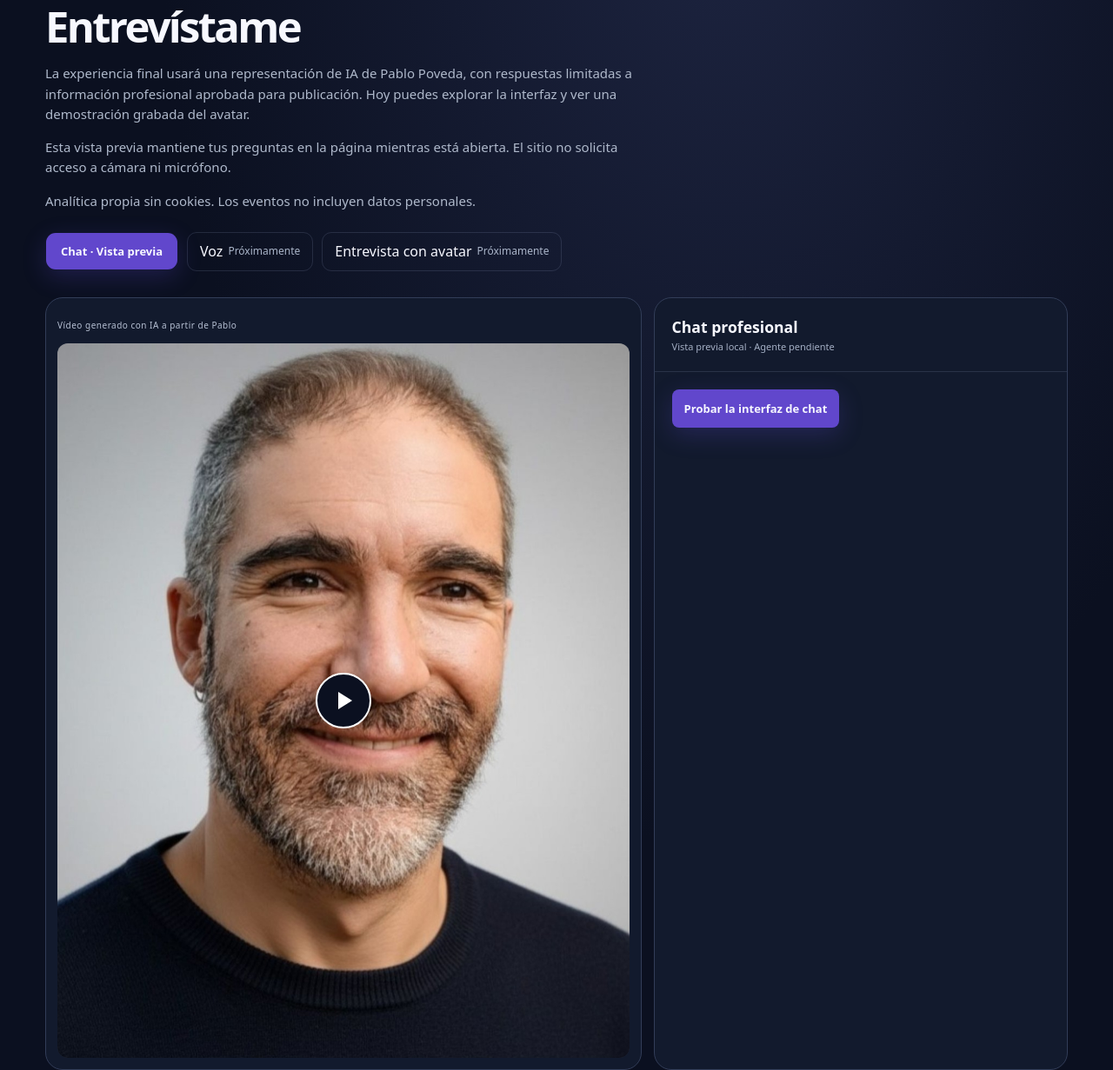
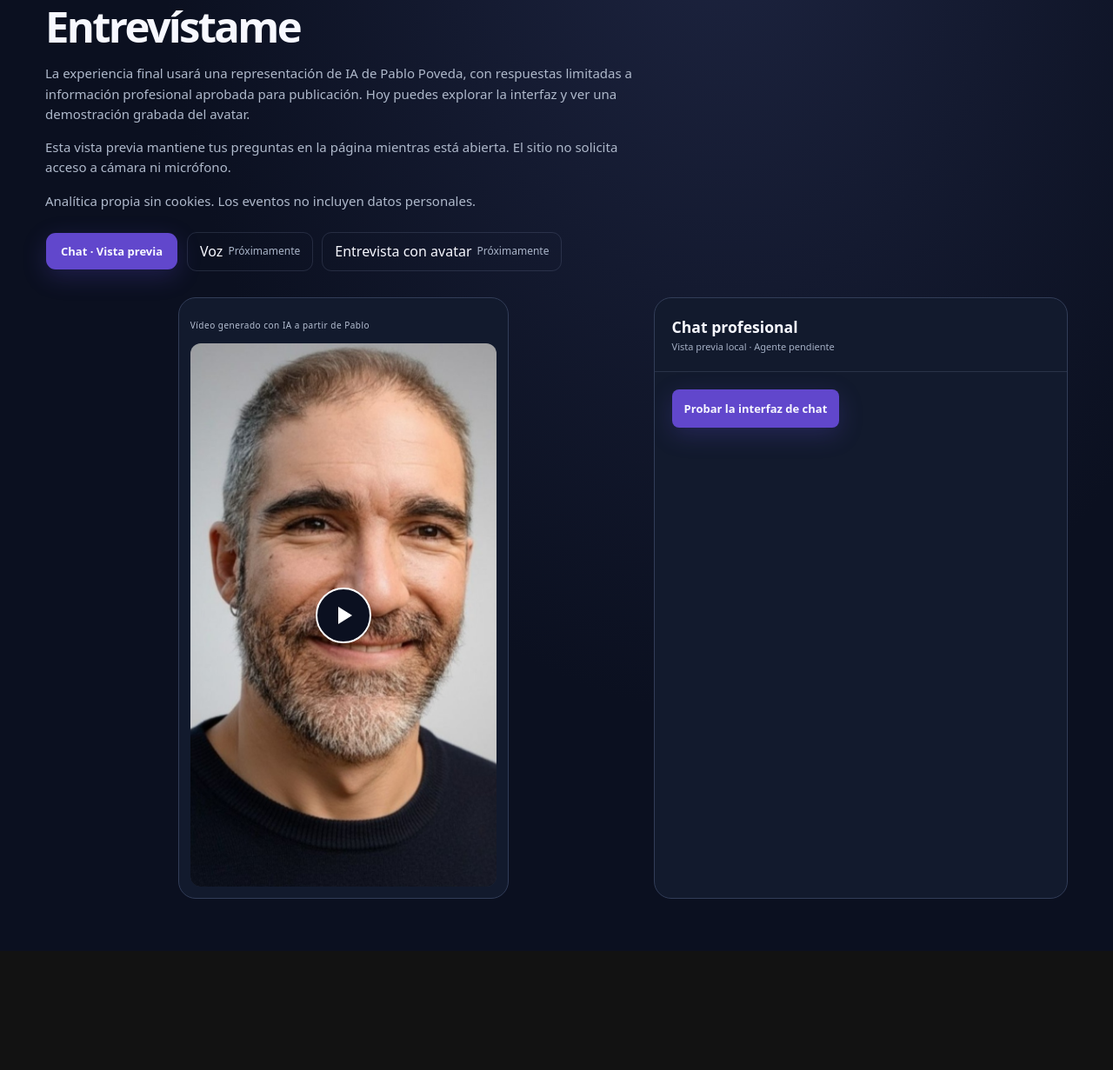
Before and after one commit to povedica/mi-cv, an Astro site: page /interview in a window 1280 px wide. Shown: the part 141-1372 px from the top of the page at 87% size. After the commit the page ends 1235 px from the top, so only its background shows below. Built offline with nearby package versions, Linux system fonts and the light colour scheme; Astro itself is replaced by a stand-in of ours.

Commit message:
fix: fit the avatar player to the portrait video
Refs #27

```diff
--- a/src/components/AvatarVideo.astro
+++ b/src/components/AvatarVideo.astro
@@ -12,13 +12,13 @@ const isHero = placement === 'hero';
 
 <figure class:list={["avatar-video", isHero ? "avatar-hero" : "video-panel"]} data-avatar-video>
   <figcaption class="video-top">Vídeo generado con IA a partir de Pablo</figcaption>
-  <div class:list={["avatar-frame", { "stage-content": isHero }]}>
+  <div class="avatar-frame">
     <Image
       src={portrait}
       alt="Retrato de Pablo Poveda"
       width={1200}
       widths={[320, 480, 640, 800, 960, 1200]}
-      sizes={isHero ? "(max-width: 760px) calc(100vw - 56px), (max-width: 1544px) 50vw, 720px" : "(max-width: 760px) calc(100vw - 56px), 44vw"}
+      sizes="(max-width: 414px) calc(100vw - 56px), 356px"
       format="webp"
       priority={isHero}
     />
@@ -44,14 +44,7 @@ const isHero = placement === 'hero';
     overflow: hidden;
     border-radius: 12px;
     background: #273042;
-  }
-
-  .avatar-frame::after {
-    display: none;
-  }
-
-  .avatar-frame:not(.stage-content) {
-    aspect-ratio: 4 / 5;
+    aspect-ratio: 9 / 16;
   }
 
   .avatar-frame img,
@@ -70,7 +63,7 @@ const isHero = placement === 'hero';
 
   video {
     visibility: hidden;
-    object-fit: contain;
+    object-fit: cover;
   }
 
   [data-video-ready] img {
@@ -79,6 +72,12 @@ const isHero = placement === 'hero';
 
   [data-video-ready] video {
     visibility: visible;
+  }
+
+  .avatar-video.video-panel {
+    width: min(100%, 380px);
+    align-self: start;
+    justify-self: center;
   }
 
   .avatar-hero {
--- a/src/pages/index.astro
+++ b/src/pages/index.astro
@@ -55,6 +55,11 @@ import '../styles/global.css';
 </html>
 
 <style>
+  .hero-stage {
+    width: min(100%, 380px);
+    justify-self: center;
+  }
+
   .interview-cta {
     display: inline-flex;
     flex-wrap: wrap;
```
